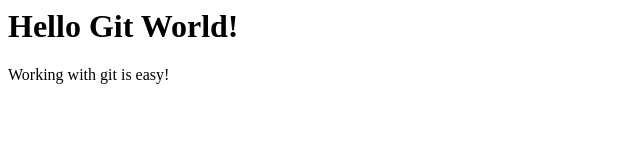
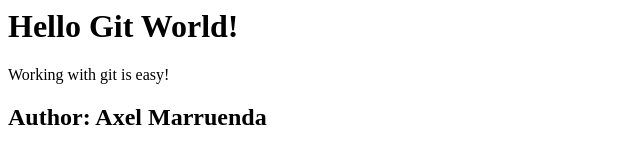
Before and after one commit to Axelfmt/GitGithubMasterclass, a plain HTML site: page index.html in a window 1280 px wide. Shown: the whole page, without its empty margins (0-640 px from the left). Drawn offline with Linux system fonts and the light colour scheme.

Commit message:
Add author
I have added a header to the index.html file
that now contains my name as the author of the
file.

```diff
--- a/index.html
+++ b/index.html
@@ -3,3 +3,5 @@
 <div>
     <p>Working with git is easy!</p>
 </div>
+
+<h2>Author: Axel Marruenda</h2>
```
